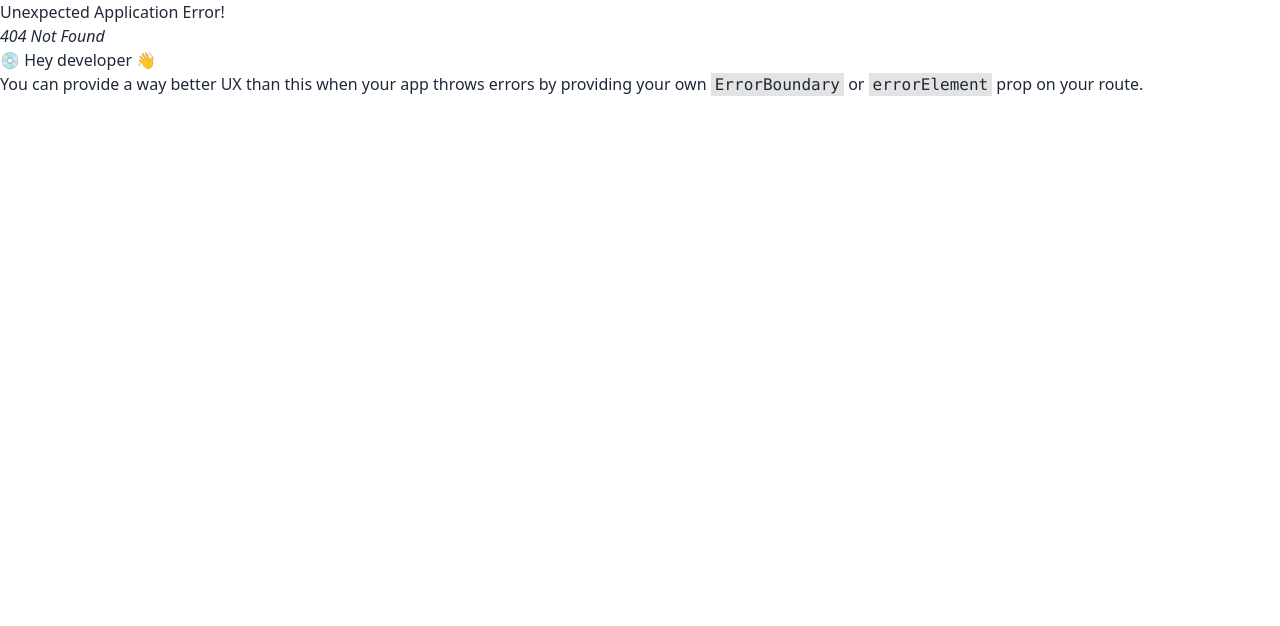
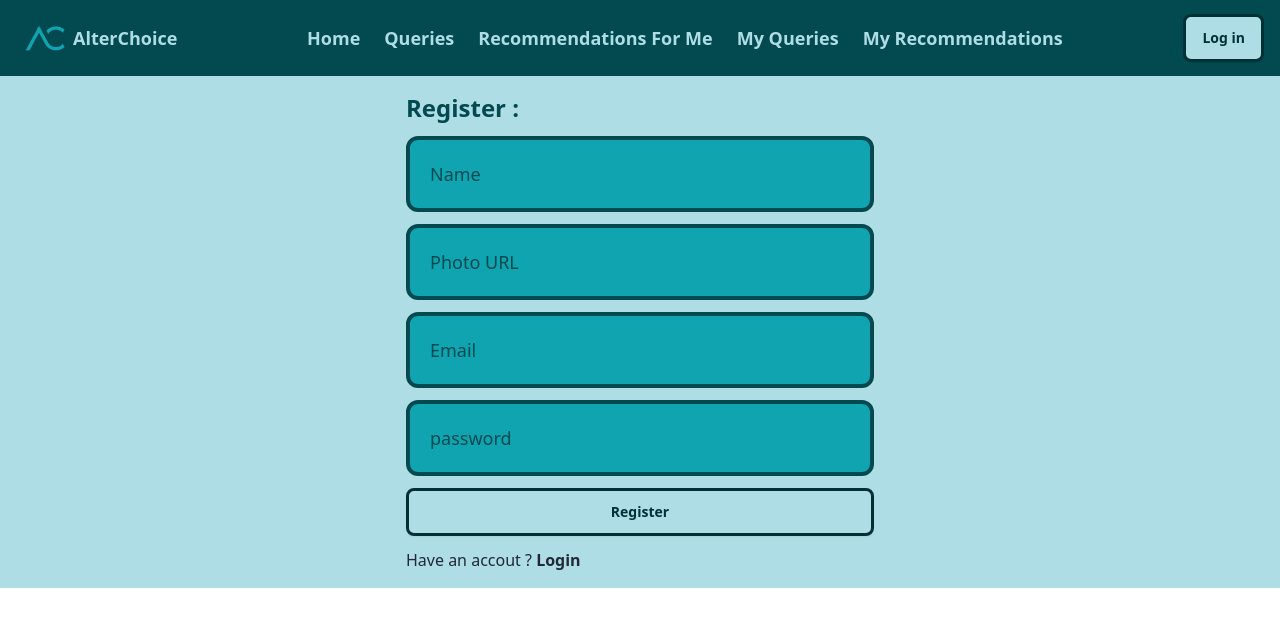
Before and after one commit to Rasc3ta/AlterChoice-client, a React (Vite) app: page /register in a window 1280 px wide. Before the commit this address had no page. Shown: the top 626 px of the page. Built offline with nearby package versions, Linux system fonts and the light colour scheme.

Commit message:
added login and register ui, created authProvider component with related methods

```diff
--- a/package.json
+++ b/package.json
@@ -10,6 +10,7 @@
     "preview": "vite preview"
   },
   "dependencies": {
+    "firebase": "^10.11.1",
     "localforage": "^1.10.0",
     "match-sorter": "^6.3.4",
     "react": "^18.2.0",
--- /dev/null
+++ b/src/Authentication/AuthProvider.jsx
@@ -0,0 +1,57 @@
+import { createContext, useEffect, useState } from "react";
+import PropTypes from "prop-types";
+import {
+  GoogleAuthProvider,
+  createUserWithEmailAndPassword,
+  onAuthStateChanged,
+  signInWithEmailAndPassword,
+  signInWithPopup,
+  signOut,
+} from "firebase/auth";
+import { auth } from "./firebase.config";
+
+const authContext = createContext(null);
+
+const AuthProvider = ({ children }) => {
+  const [user, setUser] = useState(null);
+  const [loading, setLoading] = useState(true);
+
+  useEffect(() => {
+    const unsubscribe = onAuthStateChanged(auth, (user) => {
+      console.log(user?.email);
+      setUser(user);
+      setLoading(false);
+    });
+    return () => {
+      unsubscribe();
+    };
+  }, []);
+
+  const register = (email, password) => {
+    return createUserWithEmailAndPassword(auth, email, password);
+  };
+
+  const login = (email, password) => {
+    return signInWithEmailAndPassword(auth, email, password);
+  };
+
+  const googleProvider = new GoogleAuthProvider();
+
+  const gmailLogin = () => {
+    return signInWithPopup(auth, googleProvider);
+  };
+
+  const logout = () => {
+    return signOut(auth);
+  };
+
+  const values = [user, register, login, gmailLogin, logout, loading];
+
+  return <authContext.Provider value={values}>{children}</authContext.Provider>;
+};
+
+AuthProvider.propTypes = {
+  children: PropTypes.node,
+};
+
+export default AuthProvider;
--- a/src/Authentication/Login.jsx
+++ b/src/Authentication/Login.jsx
@@ -1,7 +1,65 @@
 import PropTypes from "prop-types";
+import { FaRegEnvelope } from "react-icons/fa";
+import { MdKey } from "react-icons/md";
+import { FaGoogle } from "react-icons/fa";
+import { Link } from "react-router-dom";
 
 const Login = () => {
-  return <div>login page</div>;
+  const googleLogin = (e) => {
+    e.preventDefault();
+    console.log("goole login");
+  };
+
+  const handleLogin = (e) => {
+    e.preventDefault();
+    console.log("form ogin");
+  };
+
+  return (
+    <div>
+      <form
+        onSubmit={handleLogin}
+        className="p-4 flex flex-col gap-3 max-w-[500px] mx-auto"
+      >
+        <h1 className="text-2xl font-bold text-darkBlue">Login : </h1>
+        <label className=" p-3 rounded-xl  flex items-center bg-veryLightBlue border-darkBlue border-4 focus:border-darkBlue gap-2">
+          <FaRegEnvelope />
+          <input
+            required
+            type="email"
+            className="placeholder:text-darkBlue grow rounded-lg p-2 bg-veryLightBlue focus:outline-none text-lg text-superDarkBlue"
+            placeholder="Email"
+          />
+        </label>
+        <label className=" p-3 rounded-xl  flex items-center bg-veryLightBlue border-darkBlue border-4 focus:border-darkBlue gap-2">
+          <MdKey />
+          <input
+            required
+            type="password"
+            className="placeholder:text-darkBlue grow rounded-lg p-2 bg-veryLightBlue focus:outline-none text-lg text-superDarkBlue"
+            placeholder="password"
+          />
+        </label>
+        <div className="p-2 pl-0">
+          <h3 className="text-lg font-bold mb-3">Login with :</h3>
+          <button onClick={googleLogin} className="button btn">
+            {" "}
+            <FaGoogle />
+            Google
+          </button>
+        </div>
+        <button type="submit" className="btn button">
+          Log in
+        </button>
+        <Link to={"/register"}>
+          <p>
+            Don&apos;t have an accout ?{" "}
+            <span className="font-bold">Register</span>
+          </p>
+        </Link>
+      </form>
+    </div>
+  );
 };
 
 Login.propTypes = {};
--- /dev/null
+++ b/src/Authentication/Register.jsx
@@ -0,0 +1,69 @@
+import PropTypes from "prop-types";
+import { Link } from "react-router-dom";
+
+const Register = (props) => {
+  const handleRegister = (e) => {
+    e.preventDefault();
+    console.log("register");
+  };
+
+  return (
+    <div>
+      <form
+        onSubmit={handleRegister}
+        className="p-4 flex flex-col gap-3 max-w-[500px] mx-auto"
+      >
+        <h1 className="text-2xl font-bold text-darkBlue">Register : </h1>
+        <label className=" p-3 rounded-xl  flex items-center bg-veryLightBlue border-darkBlue border-4 focus:border-darkBlue gap-2">
+          {/* <FaRegEnvelope /> */}
+          <input
+            required
+            type="text"
+            className=" placeholder:text-darkBlue grow rounded-lg p-2 bg-veryLightBlue focus:outline-none text-lg text-superDarkBlue"
+            placeholder="Name"
+          />
+        </label>
+        <label className=" p-3 rounded-xl  flex items-center bg-veryLightBlue border-darkBlue border-4 focus:border-darkBlue gap-2">
+          {/* <FaRegEnvelope /> */}
+          <input
+            required
+            type="text"
+            className=" placeholder:text-darkBlue grow rounded-lg p-2 bg-veryLightBlue focus:outline-none text-lg text-superDarkBlue"
+            placeholder="Photo URL"
+          />
+        </label>
+        <label className=" p-3 rounded-xl  flex items-center bg-veryLightBlue border-darkBlue border-4 focus:border-darkBlue gap-2">
+          {/* <FaRegEnvelope /> */}
+          <input
+            required
+            type="email"
+            className=" placeholder:text-darkBlue grow rounded-lg p-2 bg-veryLightBlue focus:outline-none text-lg text-superDarkBlue"
+            placeholder="Email"
+          />
+        </label>
+        <label className=" p-3 rounded-xl  flex items-center bg-veryLightBlue border-darkBlue border-4 focus:border-darkBlue gap-2">
+          {/* <MdKey /> */}
+          <input
+            required
+            type="password"
+            className=" placeholder:text-darkBlue grow rounded-lg p-2 bg-veryLightBlue focus:outline-none text-lg text-superDarkBlue"
+            placeholder="password"
+          />
+        </label>
+
+        <button type="submit" className="btn button">
+          Register
+        </button>
+        <Link to={"/login"}>
+          <p>
+            Have an accout ? <span className="font-bold">Login</span>
+          </p>
+        </Link>
+      </form>
+    </div>
+  );
+};
+
+Register.propTypes = {};
+
+export default Register;
--- /dev/null
+++ b/src/Authentication/firebase.config.js
@@ -0,0 +1,19 @@
+// Import the functions you need from the SDKs you need
+import { initializeApp } from "firebase/app";
+import { getAuth } from "firebase/auth";
+// TODO: Add SDKs for Firebase products that you want to use
+// https://firebase.google.com/docs/web/setup#available-libraries
+
+// Your web app's Firebase configuration
+const firebaseConfig = {
+  apiKey: import.meta.env.VITE_APIKEY,
+  authDomain: import.meta.env.VITE_AUTHDOMAIN,
+  projectId: import.meta.env.VITE_PROJECTID,
+  storageBucket: import.meta.env.VITE_STORAGEBUCKET,
+  messagingSenderId: import.meta.env.VITE_MESSAGINGSENDERID,
+  appId: import.meta.env.VITE_APPID,
+};
+
+// Initialize Firebase
+const app = initializeApp(firebaseConfig);
+export const auth = getAuth(app);
```
Also changed, not shown: src/main.jsx (+12 -7 lines), 1 other file (tests, documents, lock files or other folders).
